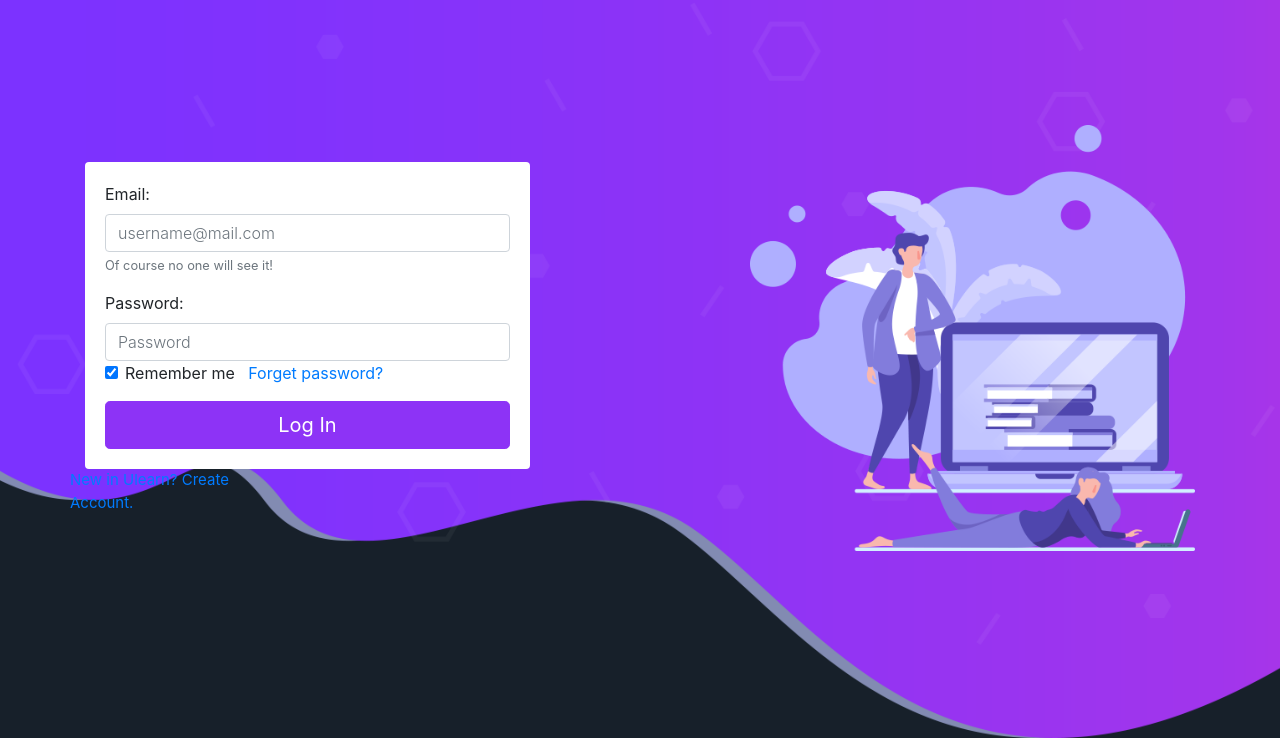
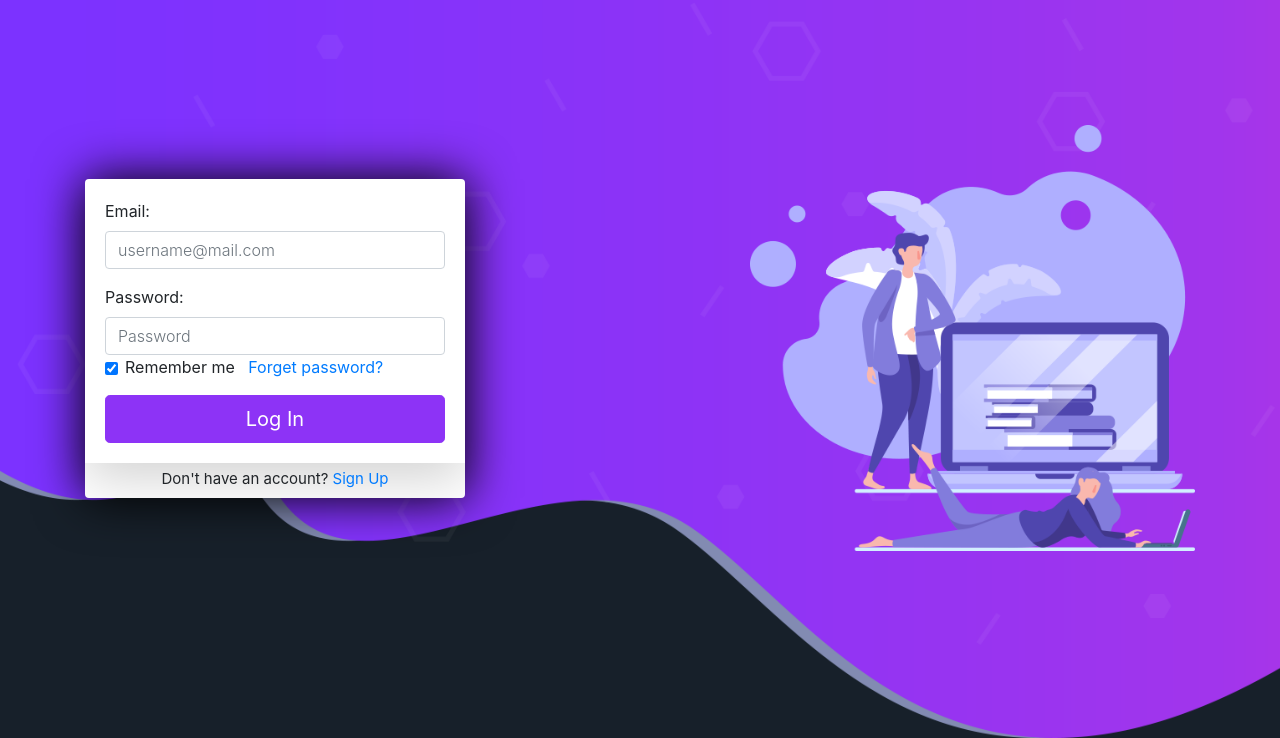
Before and after one commit to dr1tch/eclipse, a plain HTML site: page auth.html in a window 1280 px wide. Shown: the part 62-800 px from the top of the page. Drawn offline with nearby package versions, Linux system fonts and the light colour scheme; some packages are replaced by stand-ins of ours.

Commit message:
Finishing the signIn form-page.

```diff
--- a/auth.html
+++ b/auth.html
@@ -93,14 +93,14 @@
     <section class="home-banner-area">
         <div class="container">
             <div class="row justify-content-center fullscreen align-items-center">
-                <div class="col-lg-5 col-md-8 home-banner-left">
+                <div class="col-lg-5 col-sm-12 col-md-8 home-banner-left">
                     <div class="card">
-                        <div class="card-body form-container">
+                        <div class="card-body form-container shadow-lg">
                             <form>
                                 <div class="form-group">
                                     <label for="emailAdress">Email:</label>
                                     <input type="email" class="form-control" id="emailAdress" aria-describedby="emailHelp" placeholder="username@mail.com">
-                                    <small id="emailHelp" class="form-text text-muted">Of course no one will see it!</small>
+
 
                                 </div>
                                 <div class="dorm-group">
@@ -108,19 +108,21 @@
                                     <input type="password" class="form-control" id="password" placeholder="Password">
                                 </div>
                                 <div class="form-group form-check">
-                                    <input type="checkbox" class="form-check-input" id="rememberId" checked>
+                                    <input type="checkbox" class="form-check-input" id="rememberId" style="margin-top: 7px;" checked>
                                     <label for="rememberId" class="form-check-label">Remember me</label> <a href="signUp.html">&nbsp; Forget password?</a>
                                 </div>
                                 <button type="submit" class="btn login-btn btn-lg btn-block btn-outline-dark">Log In</button>
 
                             </form>
                         </div>
+
+                        <div class="col-lg-5 col-md-8 createAccount ">
+                           Don't have an account?
+                            <a href="signUp.html"> Sign Up</a>
+                        </div>
+
                     </div>
-                    <div class="row">
-                        <div class="col-lg-5 col-md-8 createAccount">
-                            <a href="signUp.html">New in Ulearn? Create Account.</a>
-                        </div>
-                    </div>
+
                 </div>
                 <div class="offset-lg-2 col-lg-5 col-md-12 home-banner-right">
                     <img class="img-fluid" src="img/header-img.png" alt="" />
--- a/css/auth.css
+++ b/css/auth.css
@@ -9,6 +9,13 @@ div.card {
     /*margin-top: -200px;
     color: #fff;*/
     border: none;
+    -webkit-box-shadow: 0 0 50px black;
+     box-shadow: 0 0 50px black;
+    max-width: 380px;
+}
+
+.form-check-input{
+
 }
 
 .login-btn, .login-btn:hover {
@@ -18,13 +25,25 @@ div.card {
 }
 
 .createAccount {
-    /*margin: auto;*/
+    text-align: center;
+    margin: auto;
     font-size: 15px;
-    padding: 0;
+    padding: 5px 0;
+    min-width: 300px;
+    min-height: 35px;
 }
+
+
+/* ==============Media Queries=========== */
 
 @media screen and (max-width: 994px){
     div.card {
         margin: auto;
     }
 }
+
+@media screen and (max-width: 769px){
+    form {
+        text-align: left;
+    }
+}
--- a/css/main.css
+++ b/css/main.css
@@ -48,7 +48,8 @@ body {
   font-size: 14px;
   font-weight: 300;
   line-height: 1.625em;
-  position: relative; }
+  position: relative;
+}
 
 ol,
 ul {
```
